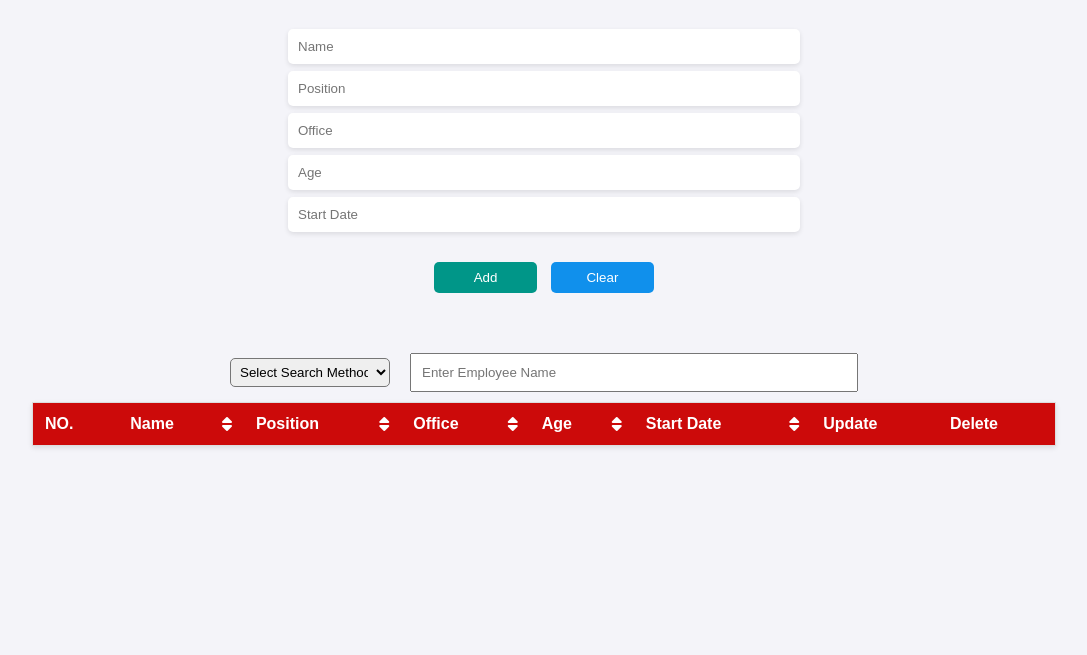
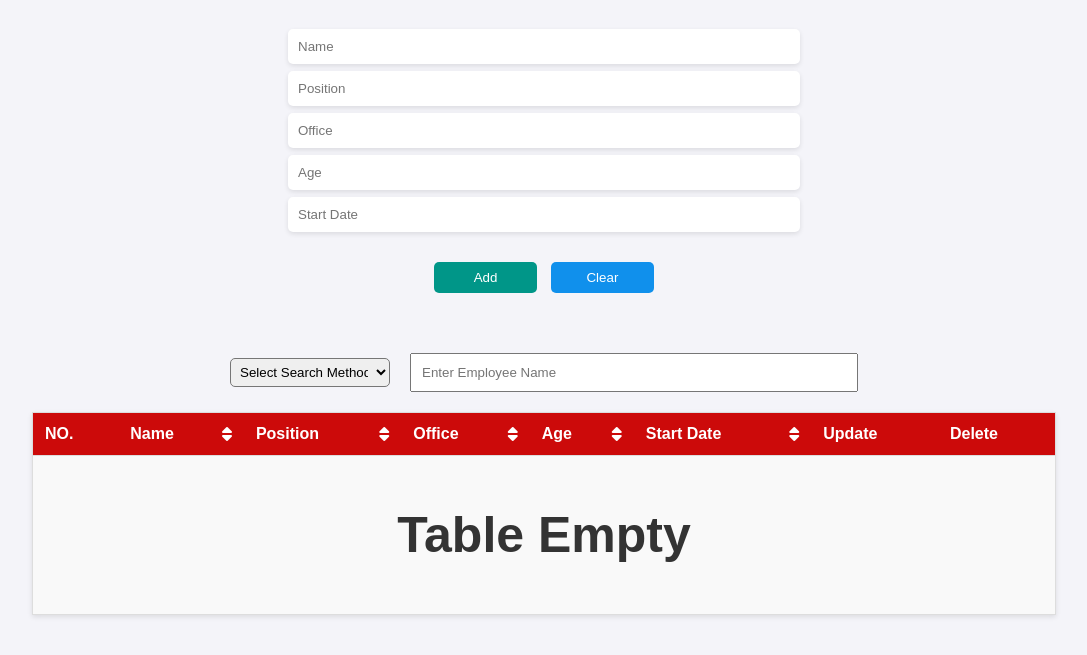
Before and after one commit to Omran950/CRUD-SYSTEM, a plain HTML site: page index.html in a window 1280 px wide. Shown: the part 129-784 px from the top of the page, without its empty margins (96-1183 px from the left). Drawn offline with nearby package versions, Linux system fonts and the light colour scheme; some packages are replaced by stand-ins of ours; a script that the page names is missing.

Commit message:
second commit

```diff
--- a/css/style.css
+++ b/css/style.css
@@ -11,7 +11,7 @@ body {
 
 table {
   width: 80%;
-  margin: 10px auto;
+  margin: 20px auto 50px;
   border-collapse: collapse;
   border: 1px solid #ddd;
   box-shadow: 0 2px 5px rgba(0, 0, 0, 0.1);
@@ -133,3 +133,10 @@ button:hover {
   outline: 2px solid red !important;
   color: red !important;
 }
+
+.empty {
+  font-size: 50px;
+  text-align: center;
+  padding: 50px 0px;
+  font-weight: bold;
+}
--- a/js/index.js
+++ b/js/index.js
@@ -36,6 +36,9 @@ function displayAllData() {
     <th id="delete">Delete</th>
   </tr>
 </thead>`;
+  if (allData.length == 0) {
+    trs += `<tr><td class='empty' colspan="8" rowspan="5">Table Empty</td></tr>`;
+  } else {
     for (var i = 0; i < allData.length; i++) {
       trs += `<tr>
       <td>${i}</td>
@@ -47,6 +50,7 @@ function displayAllData() {
       <td><button class="update" onclick="updateEmployeeData(${i})">Update</button></td>
       <td><button class="delete" onclick="deleteRowAll(${i})">Delete</button></td>
     </tr>`;
+    }
   }
   tbody.innerHTML = trs;
 }
@@ -64,6 +68,9 @@ function displaySearchData() {
     <th id="delete">Delete</th>
   </tr>
 </thead>`;
+  if (searchData.length == 0) {
+    trs += `<tr><td class='empty' colspan="8" rowspan="5">No Search Results</td></tr>`;
+  } else {
     for (var i = 0; i < searchData.length; i++) {
       trs += `
   <tr>
@@ -77,6 +84,8 @@ function displaySearchData() {
   <td><button class="delete" onclick="deleteRowSearch(${i})">Delete</button></td>
   </tr>`;
     }
+  }
+
   tbody.innerHTML = trs;
 }
 
```
Lines whose indentation alone changed are shown as unchanged.
